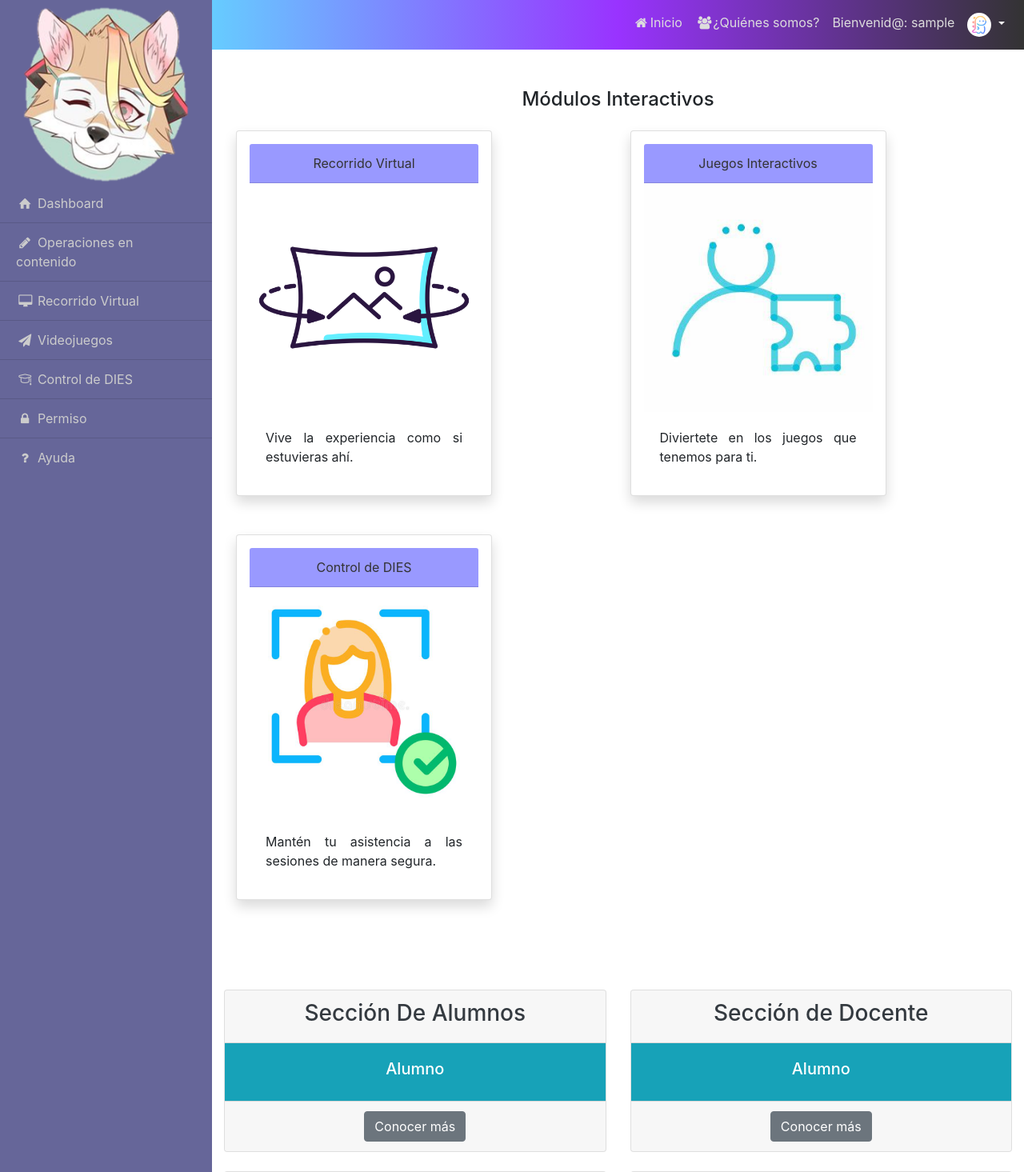
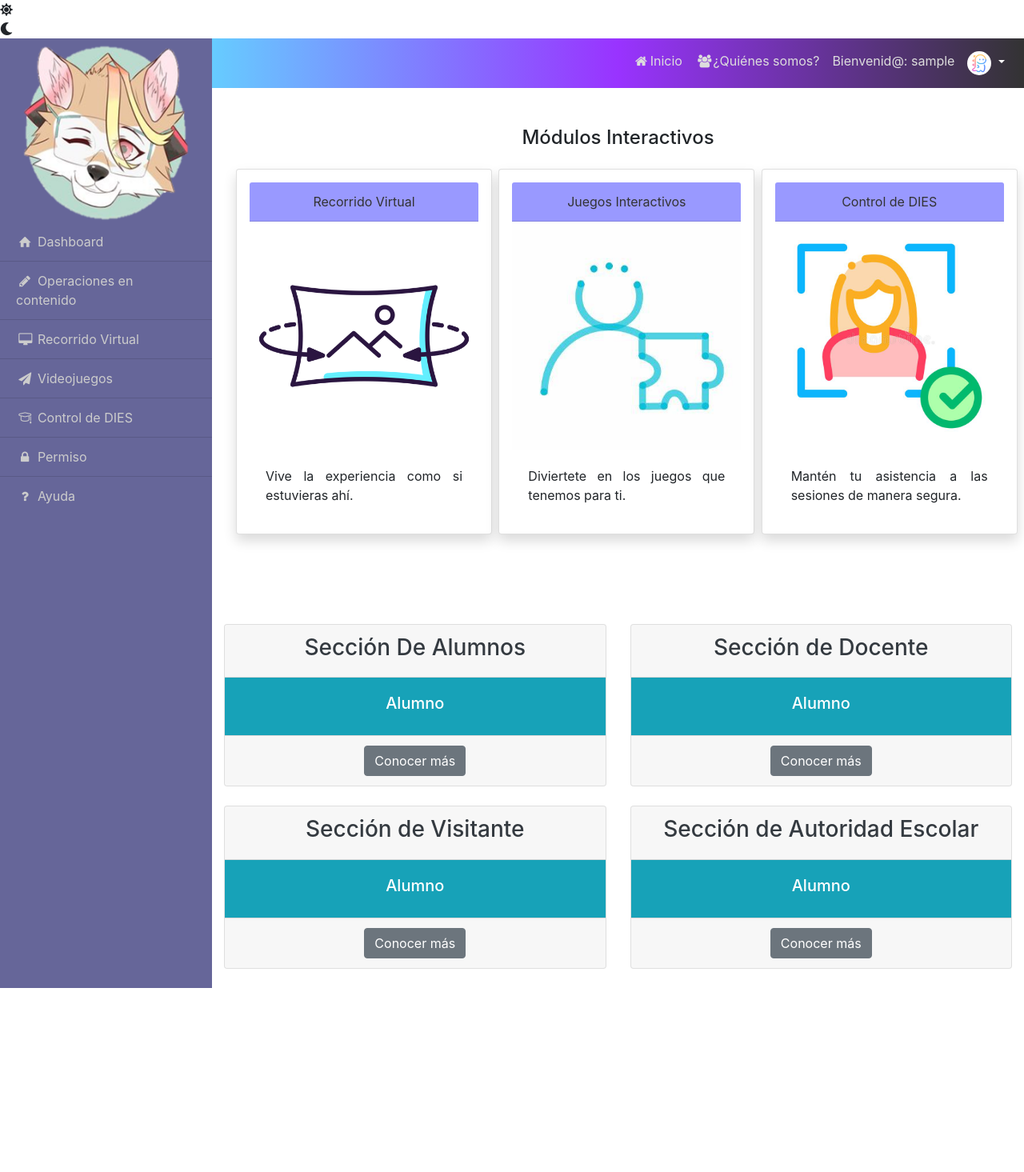
Before and after one commit to oscaravila07/CONACTIVE, a PHP site: page /principal.php in a window 1280 px wide. Shown: the top 1465 px of the page at 80% size. After the commit the page ends 1235 px from the top, so only its background shows below. Run offline with PHP 8.4, Linux system fonts and the light colour scheme; the visitor is signed in with stand-in values (Sample User, id 1); some libraries are stand-ins or nearby versions.

Commit message:
Add files via upload

```diff
--- a/pincipal/principal.php
+++ b/pincipal/principal.php
@@ -29,6 +29,11 @@
     <link rel="stylesheet" type="text/css" href="css/bootstrap.min.css">
     <link rel="stylesheet" type="text/css" href="css/main2.css">
     <link rel="stylesheet" type="text/css" href="css/fontello.css">
+    <link rel="stylesheet" type="text/css" href="css/darkmode.css">
+    <link rel="stylesheet" type="text/css" href="css/estilo.css">
+    <link href="https://fonts.googleapis.com/css2?family=Bungee&display=swap" rel="stylesheet">
+    <link rel="stylesheet" href="https://cdnjs.cloudflare.com/ajax/libs/font-awesome/5.14.0/css/all.min.css">
+    <link rel="stylesheet" href="https://stackpath.bootstrapcdn.com/bootstrap/4.5.0/css/bootstrap.min.css" integrity="sha384-9aIt2nRpC12Uk9gS9baDl411NQApFmC26EwAOH8WgZl5MYYxFfc+NcPb1dKGj7Sk" crossorigin="anonymous">
     <script src="includes/push/push.min.js"></script>
     <script src="js/jquery-3.5.1.min.js"></script>
     <title>Sistema | Conactive</title>
@@ -50,12 +55,22 @@
         <!--Termina notificaciones-->
   </head>
   <body>
+    <!--Nigmacode Designs-->
+    <div id="page" class="wrapper">
+        <div class="container-btn-mode">
+          <div id="id-sun" class="btn-mode sun active">
+            <i class="fas fa-sun"></i>
+          </div>
+          <div id="id-moon" class="btn-mode moon">
+            <i class="fas fa-moon"></i>
+          </div>
+        </div>
     <!--Inicia Navbar y sidebar-->
      <?php include 'main/sidebar.php' ?>
      <div id="page-content-wrapper">
       <?php include 'main/navbar.php' ?>
       <!--Inicia contenido-->
-       <div class="container py-5">
+       <div class="container py-5 class="bg-dark"">
          <h4 class="text-center">Módulos Interactivos</h4>
           <div class="container py-3">
             <div class="row" data-aos="fade-down">
@@ -104,7 +119,7 @@
        <!--Termina contenido-->
       </div>
     <!--Termina Navbar y sidebar-->
-
+    </div>
     <script src="js/bootstrap.min.js"></script>
   </body>
 </html>
```
